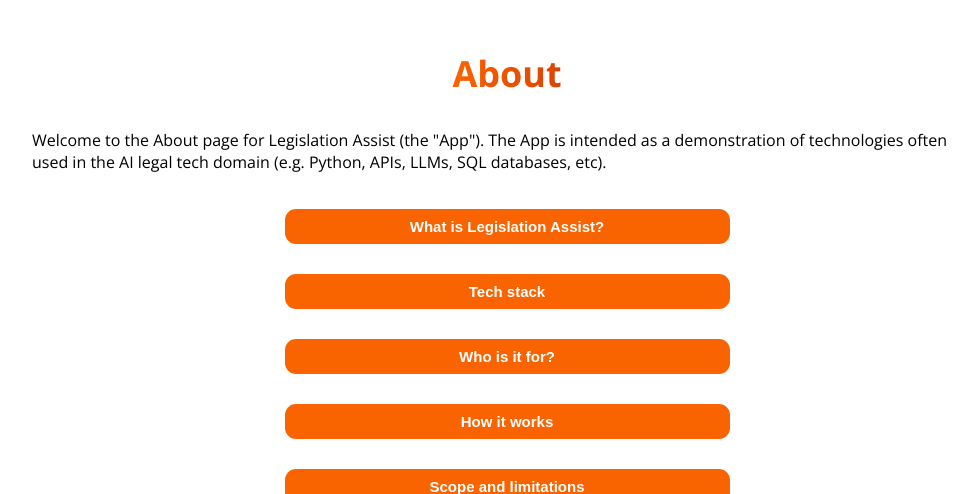
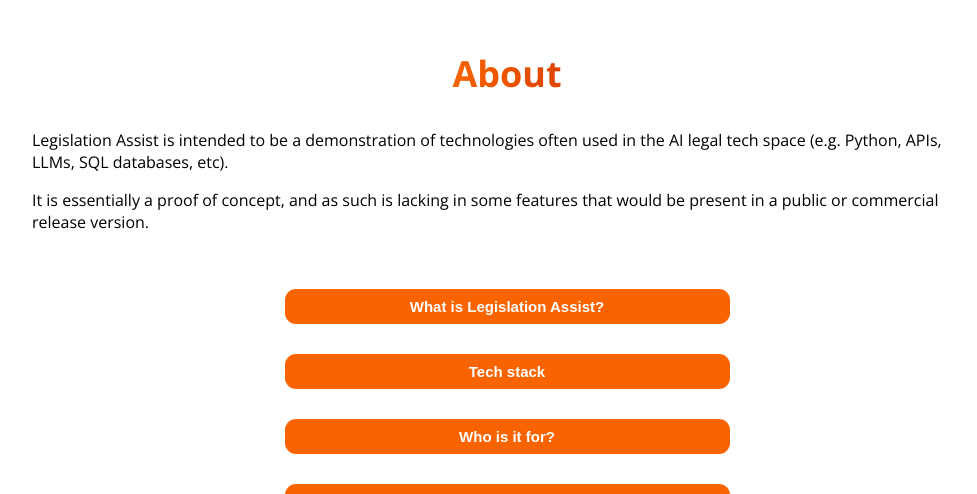
Before and after one commit to cyanomethyl/legislation_assist, a Django app: page /about/ in a window 1280 px wide. Shown: the part 54-548 px from the top of the page, without its empty margins (133-1110 px from the left). Run offline with Django 3.2, Linux system fonts and the light colour scheme.

Commit message:
Add scroll to dropdown buttons. Change some content on about page.

```diff
--- a/legislationQuery/templates/legislationQuery/about.html
+++ b/legislationQuery/templates/legislationQuery/about.html
@@ -7,8 +7,10 @@
             <h1> About </h1>
         </div>
     </header>
-
-<p> Welcome to the About page for Legislation Assist (the "App"). The App is intended as a demonstration of technologies often used in the AI legal tech domain (e.g. Python, APIs, LLMs, SQL databases, etc).</p>
+<div id="about-intro">
+    <p> Legislation Assist is intended to be a demonstration of technologies often used in the AI legal tech space (e.g. Python, APIs, LLMs, SQL databases, etc). </p>
+    <p> It is essentially a proof of concept, and as such is lacking in some features that would be present in a public or commercial release version.</p>
+</div>
 
 <div class="dropdown-container">
     <button class="dropdown-button"> What is Legislation Assist? </button>
--- a/static/css/styles.css
+++ b/static/css/styles.css
@@ -297,7 +297,10 @@ footer {
     margin-bottom: 11px;
 }
 
-/********* DOCUMENTATION PAGE *********/
+/********* ABOUT PAGE *********/
+#about-intro {
+    margin-bottom: 20px;
+}
 .dropdown-container{
     display:flex;
     flex-direction:column;
--- a/static/js/scripts.js
+++ b/static/js/scripts.js
@@ -10,6 +10,8 @@ function dropdownMenus(event) {
     const dropdown = dropdownContainer.querySelector('.dropdown');
     if (getComputedStyle(dropdown).display === 'none'){
             dropdown.style.display = 'flex' ;
+            // Scrolls to start of the dropdown menu
+            dropdown.scrollIntoView({ behavior: 'smooth', block: 'start'})
     }
     else {
             dropdown.style.display = 'none';
```
